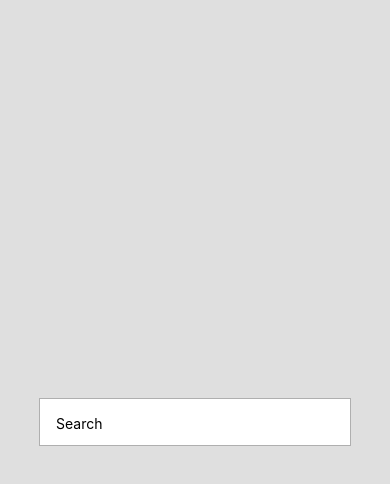
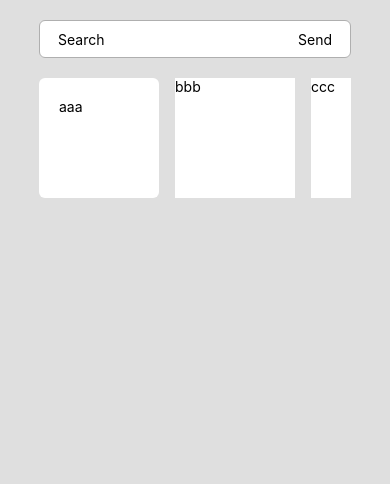
Before and after one commit to ask0ldd/ReactNative-Social, a React Native app: screen / in a window 390 px wide. Shown: the top 484 px of the page. Built offline with nearby package versions, Linux system fonts and the light colour scheme.

Commit message:
scrollview ok

```diff
--- a/App.tsx
+++ b/App.tsx
@@ -1,12 +1,25 @@
 import { StatusBar } from 'expo-status-bar'
-import { FlatList, ImageBackground, StyleSheet, Text, View } from 'react-native'
+import { FlatList, ImageBackground, ScrollView, StyleSheet, Text, View } from 'react-native'
 
 export default function App() {
   return (
     <View style={styles.container}>
       <View style={styles.main}>
         <View style={styles.searchBar}>
-          <Text style={styles.searchText}>Search</Text>
+          <Text>Search</Text><Text>Send</Text>
+        </View>
+        <View style={styles.practitionersContainer}>
+            <ScrollView horizontal={true} contentContainerStyle={{columnGap: 16}}>
+              <View style={{height:120, width:120, backgroundColor:'#fff', padding:'20px', borderRadius:6}}>
+                <Text>aaa</Text>
+              </View>
+              <View style={{height:120, width:120, backgroundColor:'#fff'}}>
+                <Text>bbb</Text>
+              </View>
+              <View style={{height:120, width:120, backgroundColor:'#fff'}}>
+                <Text>ccc</Text>
+              </View>
+            </ScrollView>
         </View>
       </View>
     </View>
@@ -25,20 +38,24 @@ const styles = StyleSheet.create({
   main :{
     flex:1,
     width:'80%',
-    justifyContent:'center',
-    maxWidth:960,
     marginHorizontal:'auto',
+    paddingTop:20,
+    flexDirection:'column',
   },
   searchBar:{
-    flex:1,
+    flex:0,
+    flexDirection:'row',
     backgroundColor:'#fff',
     border:'1px solid #afafaf',
     width:'100%',
-    maxHeight:48,
+    justifyContent:'space-between',
+    alignItems:'center',
+    padding: 18,
+    borderRadius:6,
   },
-  searchText:{
-    width:'100%',
-    padding: 16,
+  practitionersContainer:{
+    height:120,
+    marginTop:20,
   }
 })
 
```
Also changed, not shown: components/FixedDimensionsBasics.tsx (added, +32 -0 lines).
